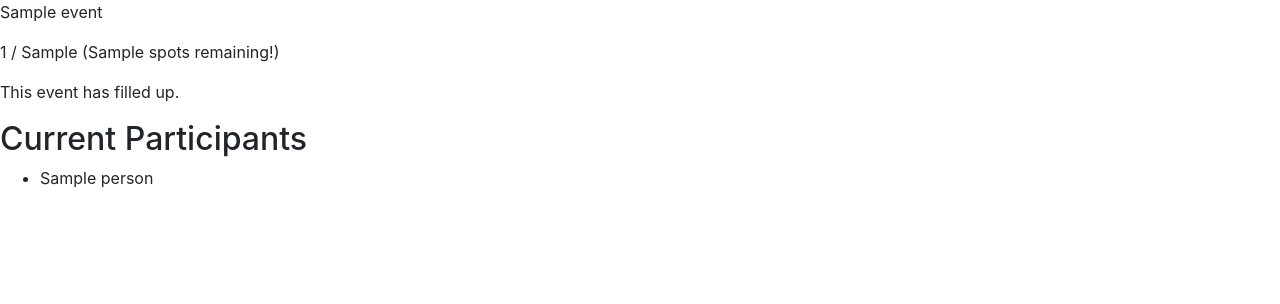
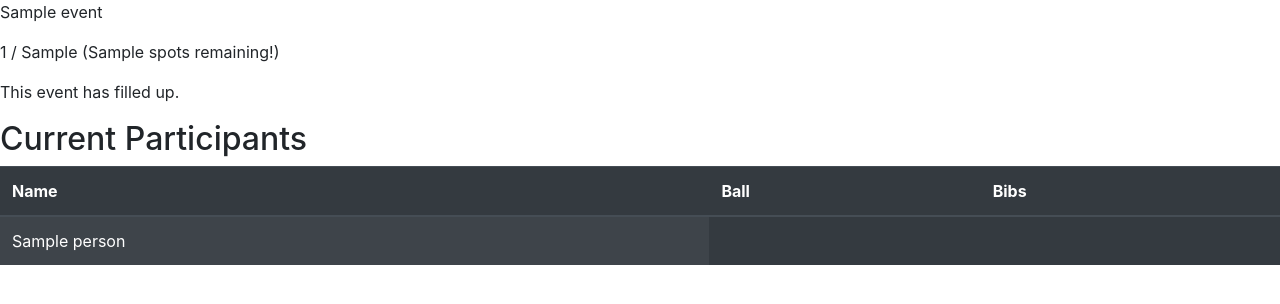
Before and after one commit to Robn88/football-signup-site, a Django app: template templates/event_detail.html in a window 1280 px wide. Shown: the part 56-360 px from the top of the page. Run offline with Django 3.2, Linux system fonts and the light colour scheme; the template is opened without the code that fills it: most values are stand-ins (such as "Sample title", 1, 10 or a date in 2020); some libraries are stand-ins or nearby versions.

Commit message:
Add participants table to event_detail

```diff
--- a/templates/base.html
+++ b/templates/base.html
@@ -54,7 +54,6 @@
     {% if user.is_authenticated %}
     <h2>Hello, {{ user }}!</h2>
     {% endif %}
-    <i class="fa-solid fa-futbol"></i>
 
     {% block content %}
     <!-- Content Goes here -->
--- a/templates/event_detail.html
+++ b/templates/event_detail.html
@@ -13,7 +13,34 @@
 {% endif %}
 
 <h2>Current Participants</h2>
-<ul>
+<table class="table table-striped table-dark">
+    <thead>
+        <tr>
+            <th>Name</th>
+            <th>Ball</th>
+            <th>Bibs</th>
+        </tr>
+    </thead>
+    <tbody>
+        {% for person in registrations %}
+        <tr>
+            <td>{{ person.name }}</td>
+            {% if person.ball %}
+            <td><i class="fa-solid fa-futbol"></i></td>
+            {% endif %}
+            {% if person.bibs %}
+            <td><i class="fa-solid fa-shirt"></i></td>
+            {% endif %}
+        </tr>
+        {% if person.guest %}
+        <td>{{ person.name }}'s guest</td>
+        {% endif %}
+        {% endfor %}
+    </tbody>
+</table>
+
+
+<!-- <ul>
     {% for person in registrations %}
     <li>
         {{ person.name }}
@@ -22,6 +49,6 @@
         {% endif %}
     </li>
     {% endfor %}
-</ul>
+</ul> -->
 
 {% endblock %}
```
